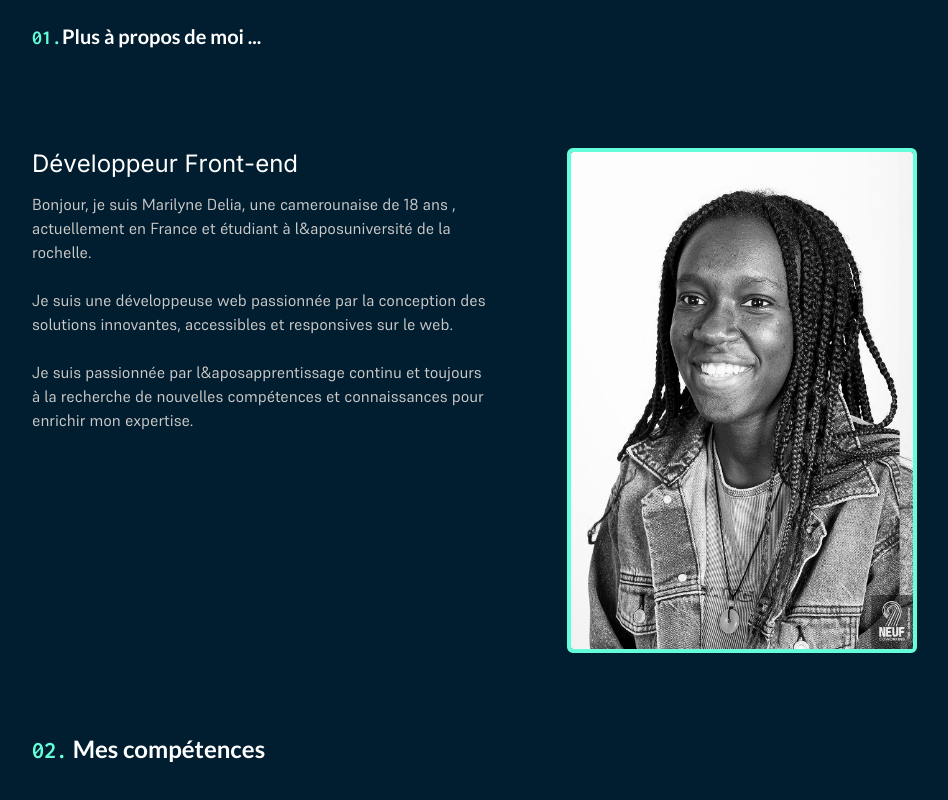
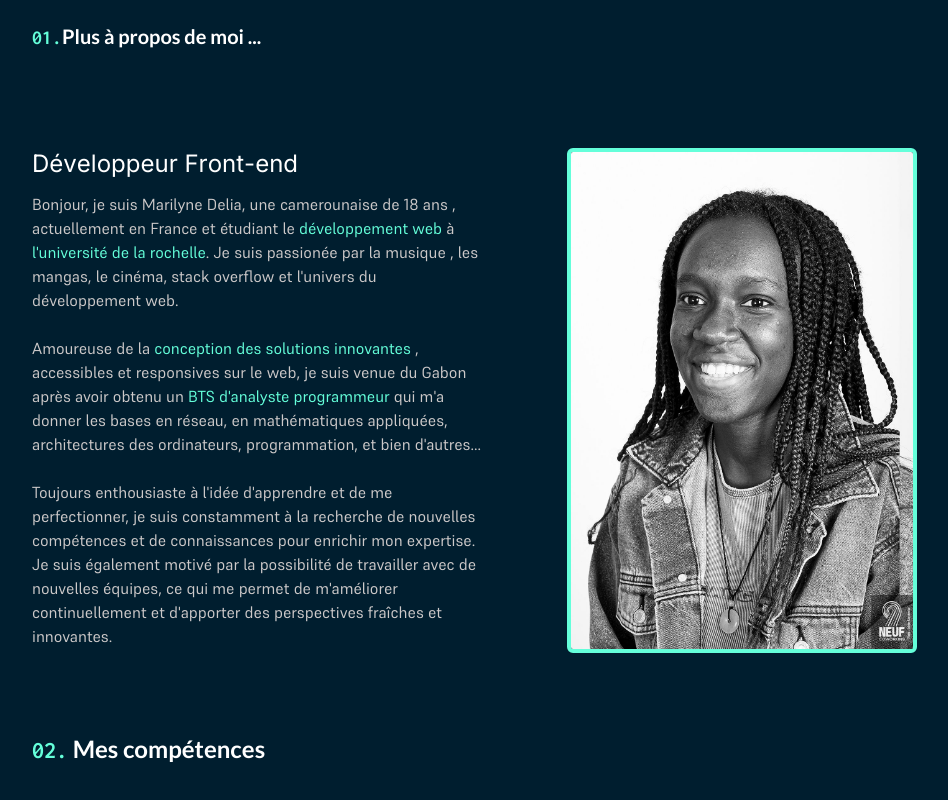
Before and after one commit to FujiminoDeliaMary/Portfolio-v2, a Next.js app: page / in a window 1280 px wide. Shown: the part 706-1506 px from the top of the page, without its empty margins (48-996 px from the left). Built offline with nearby package versions, Linux system fonts and the light colour scheme.

Commit message:
hangement du texte de présentation

```diff
--- a/src/components/Hero.jsx
+++ b/src/components/Hero.jsx
@@ -18,11 +18,11 @@ const Hero = () => {
 
             <div className='flex flex-col gap-3'>
               <h3 className='text-white text-2xl'><FlipWords words={words} className="custom-class"/></h3>
-              <p className={` text-secondary ${supreme.className}`}>
-              Bonjour, je suis Marilyne Delia, une camerounaise de 18 ans , actuellement en France et étudiant à l&aposuniversité de la rochelle.<br></br><br></br>
-              Je suis une développeuse web passionnée par la conception des solutions innovantes, accessibles et responsives  sur le web.<br></br><br></br>
+              <p className={` text-secondary text-md ${supreme.className}`}>
+              Bonjour, je suis Marilyne Delia, une camerounaise de 18 ans , actuellement en France et étudiant le <strong className='text-green font-normal'>développement web</strong> à <strong className='text-green font-normal'>l&apos;université de la rochelle</strong>. Je suis passionée par la musique , les mangas, le cinéma, stack overflow et l&apos;univers du développement web.<br></br><br></br>
+              Amoureuse de la <strong className='text-green font-normal'>conception des solutions innovantes</strong> , accessibles et responsives  sur le web, je suis venue du Gabon après avoir obtenu un <strong className='text-green font-normal'>BTS d&apos;analyste programmeur</strong>  qui m&apos;a donner les bases en réseau, en mathématiques appliquées, architectures des ordinateurs, programmation, et bien d&apos;autres...<br></br><br></br>
 
-              Je suis passionnée par l&aposapprentissage continu et toujours à la recherche de nouvelles compétences et connaissances pour enrichir mon expertise.
+              Toujours enthousiaste à l&apos;idée d&apos;apprendre et de me perfectionner, je suis constamment à la recherche de nouvelles compétences et de connaissances pour enrichir mon expertise. Je suis également motivé par la possibilité de travailler avec de nouvelles équipes, ce qui me permet de m&apos;améliorer continuellement et d&apos;apporter des perspectives fraîches et innovantes.
 
               </p>
 
--- /dev/null
+++ b/src/db.json
@@ -0,0 +1,18 @@
+{
+    "projects" : [
+        {
+            "id" : 1,
+            "name" : "Lettres en lumières",
+            "why" : "",
+            "how" : "",
+            "feelings" : ""
+        },
+        {
+            "id" : 1,
+            "name" : "9coworking",
+            "why" : "",
+            "how" : "",
+            "feelings" : ""
+        }
+    ]
+}
```
